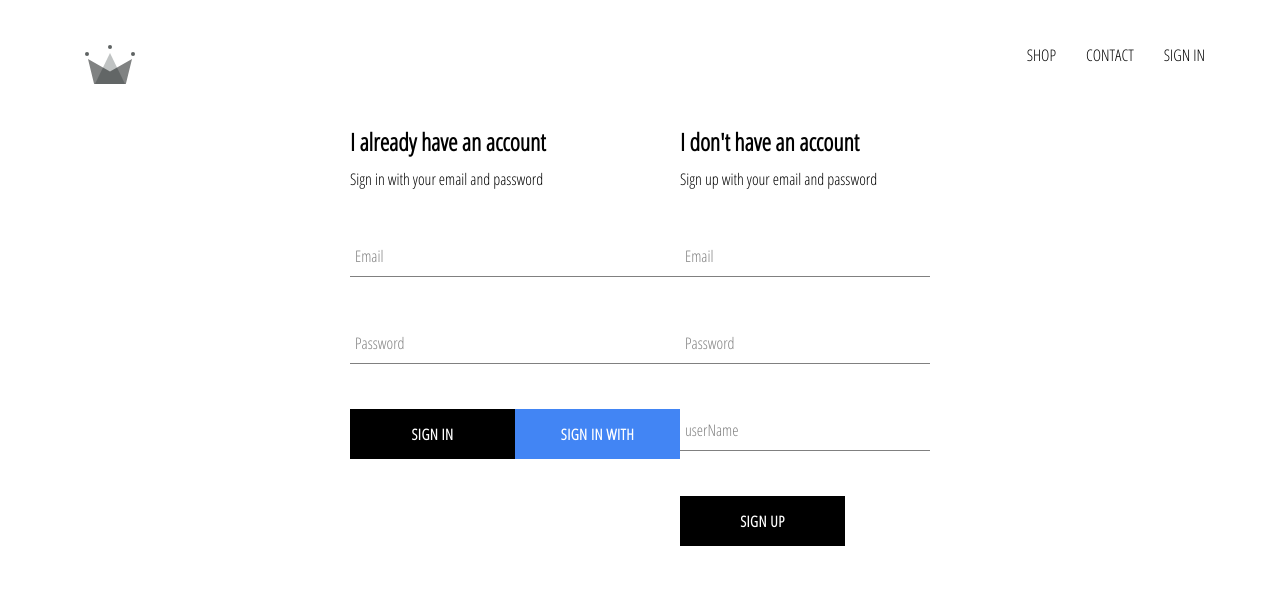
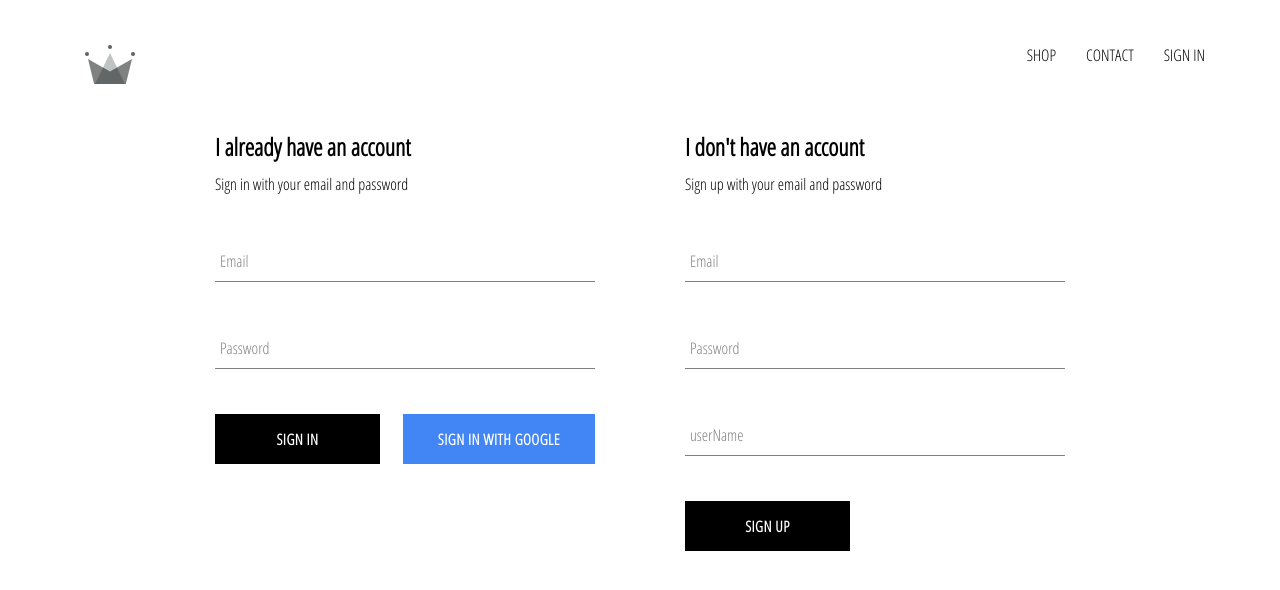
Before and after one commit to mariamisa/e-commerce, a React (Create React App) app: page /signin in a window 1280 px wide. Shown: the top 590 px of the page. Built offline with nearby package versions, Linux system fonts and the light colour scheme; no server answers.

Commit message:
store userData to firebase

```diff
--- a/src/App.js
+++ b/src/App.js
@@ -6,7 +6,7 @@ import Header from "./components/Header";
 import ShopPage from "./pages/Shop";
 import SignInAndSignUp from "./pages/signin";
 
-import { auth } from "./firebase/firebase.utils";
+import { auth, createUserProfileDocument } from "./firebase/firebase.utils";
 
 import "./App.css";
 
@@ -18,9 +18,17 @@ export default class App extends Component {
 
   componentDidMount() {
     //any changed will tell us
-    this.unsubscribeFromAuth = auth.onAuthStateChanged((user) => {
-      this.setState({ currentUser: user });
-      console.log(user);
+    this.unsubscribeFromAuth = auth.onAuthStateChanged(async (user) => {
+      if (user) {
+        const userRef = await createUserProfileDocument(user);
+        userRef.onSnapshot(snapShot=>{
+          this.setState({ currentUser: {
+            id:snapShot.id,
+            ...snapShot.data()
+          } });
+        })
+      }
+      this.setState({currentUser:user})
     });
   }
   componentWillUnmount() {
--- a/src/components/RegisterForm/style.scss
+++ b/src/components/RegisterForm/style.scss
@@ -1,5 +1,9 @@
-.sign-up{
-    width:380px;
+.sign-up {
     display: flex;
     flex-direction: column;
-}
+    width: 380px;
+
+    .title {
+      margin: 10px 0;
+    }
+  }
--- a/src/firebase/firebase.utils.js
+++ b/src/firebase/firebase.utils.js
@@ -13,13 +13,33 @@ const config = {
   measurementId: "G-RLXE8C2BWY",
 };
 
+export const createUserProfileDocument = async (userAuth, additionalData) => {
+  if (!userAuth) return;
+  const userRef = firestore.doc(`users/${userAuth.uid}`);
+  const snapShot = await userRef.get();
+  if (!snapShot.exists) {
+    const { displayName, email } = userAuth;
+    const createdAt = new Date();
+    try {
+      await userRef.set({
+        displayName,
+        email,
+        createdAt,
+        ...additionalData,
+      });
+    } catch (error) {
+      console.log('error on created user')
+    }
+  }
+  return userRef;
+};
 firebase.initializeApp(config);
 
 export const auth = firebase.auth();
 export const firestore = firebase.firestore();
 
-const provider=new firebase.auth.GoogleAuthProvider()
-provider.setCustomParameters({prompt:'select_account'})
-export const signInWithGoogle=()=>auth.signInWithPopup(provider)
+const provider = new firebase.auth.GoogleAuthProvider();
+provider.setCustomParameters({ prompt: "select_account" });
+export const signInWithGoogle = () => auth.signInWithPopup(provider);
 
 export default firebase;
--- a/src/pages/signin/style.scss
+++ b/src/pages/signin/style.scss
@@ -1,6 +1,6 @@
 .auth-page{
+    width: 850px;
     display: flex;
-    justify-content: space-around;
-    width: 50%;
-    margin: auto;
-}
+    justify-content: space-between;
+    margin: 30px auto;
+  }
```
Also changed, not shown: 2 other files (tests, documents, lock files or other folders).
